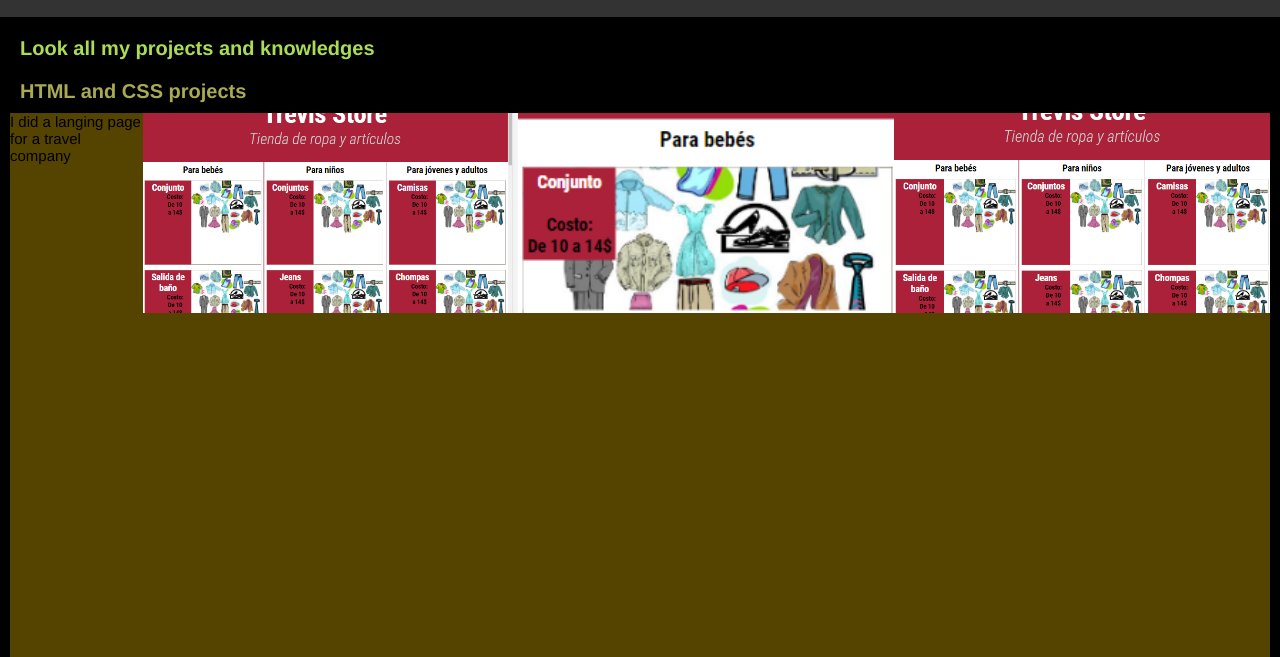
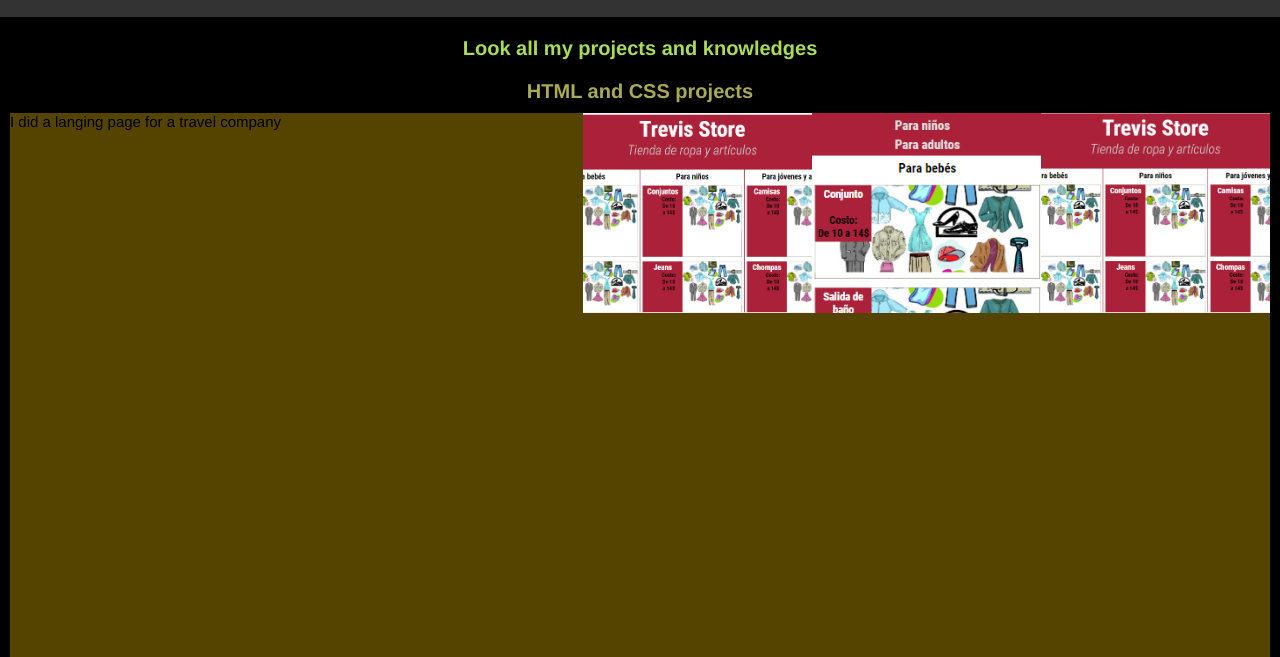
Before and after one commit to badilleins/badilleinsk, a plain HTML site: page index.html in a window 1280 px wide. Shown: the part 143-800 px from the top of the page. Drawn offline with Linux system fonts and the light colour scheme; files whose address does not match are found by name.

Commit message:
Modify text and add pseudoclass

```diff
--- a/css/styles.css
+++ b/css/styles.css
@@ -35,6 +35,8 @@ html{
     display:flex;
     padding:1rem;
     flex-direction: column;
+    justify-content:center;
+    align-items: center;
 }
 .medium h2{
     align-items: center;
@@ -49,18 +51,30 @@ html{
     flex-direction:column;
     min-width: 100%;
     min-height: 50vh;
+    justify-content: center;
+    align-items: center;
+}
+.medium__h2:hover {
+    color: #080;
 }
 .medium__section > article {
     background-color: #540;
     color: #000;
     font-size: 1.5rem;
-    min-width: 100%;
+    width: 100%;
     min-height: 70vh;
     display: flex;
+    justify-content: center;
+   flex-direction: row;
 }
-
+.medium__section article span{
+    align-items: center;
+    justify-content: center;
+    width: 100%;
+    height: 100%;
+}
 .medium__section article>picture{
-    width: 60vw;
+    width: 40%;
     height:50vh;
     display: flex;
 
--- a/index.html
+++ b/index.html
@@ -16,7 +16,7 @@
         <main class="medium">
             <h2>Look all my projects and knowledges</h2>
             <section class="medium__section">
-                <h2>HTML and CSS projects</h2>
+                <h2 class="medium__h2">HTML and CSS projects</h2>
                 <article><span>I did a langing page for a travel company</span>
                  <picture>
                     <img src="tablet.png">
```
